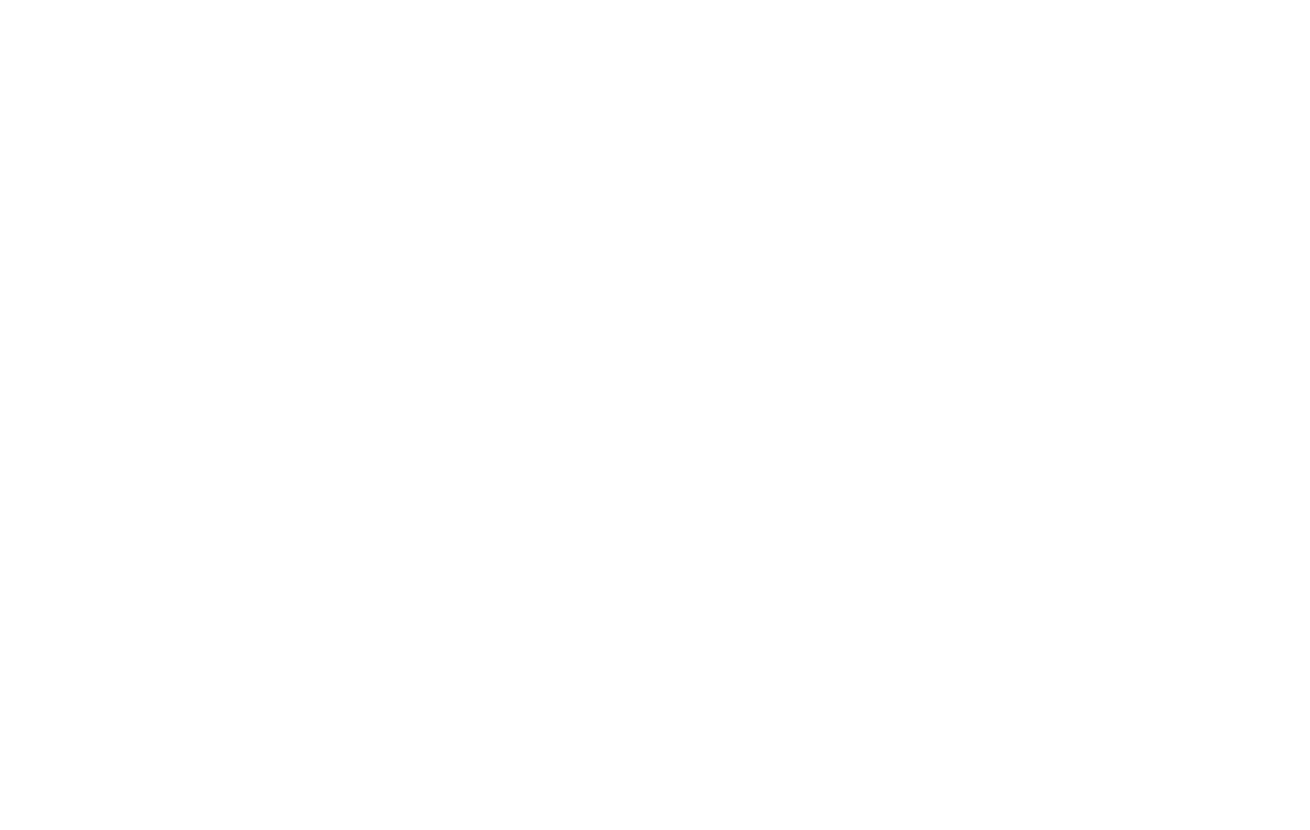
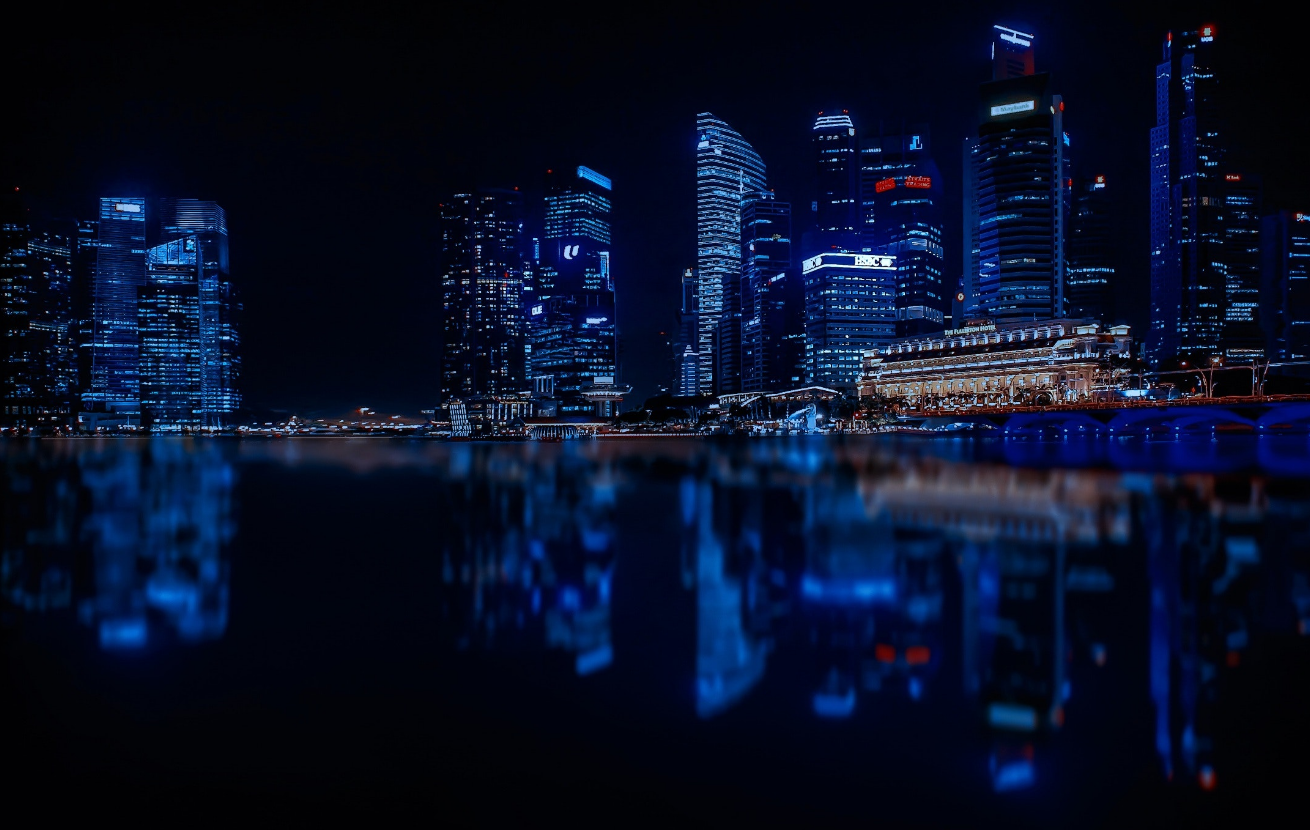
Before and after one commit to wallaceAnterio/blurry-Loading, a plain HTML site: page index.html in a window 1280 px wide. Shown: the whole page, 1310 px wide, since content can reach past the window. Before the commit the page ends 800 px from the top, so only its background shows below. Drawn offline with Linux system fonts and the light colour scheme; a web font is replaced by a local one.

Commit message:
implementing styles and logic

```diff
--- a/css/styles.css
+++ b/css/styles.css
@@ -0,0 +1,32 @@
+@import url("https://fonts.googleapis.com/css?family=Muli&display=swap");
+
+
+* {
+    box-sizing: border-box;
+}
+
+body {
+    background-color: rebeccapurple;
+    display: flex;
+    align-items: center;
+    justify-content: center;
+    height: 100vh;
+    overflow: hidden;
+    margin: 0;
+}
+
+.bg {
+    background: url('../img/night-image.jpg') no-repeat center center/cover;
+    position: absolute;
+    top: -30px;
+    left: -30px;
+    width: calc(100vw + 60px);
+    height: calc(100vh + 60px);
+    z-index: -1;
+    filter: blur(0px);
+}
+
+.text-loading {
+    font-size: 50px;
+    color: #fff;
+}
--- a/index.html
+++ b/index.html
@@ -1,13 +1,18 @@
 <!DOCTYPE html>
 <html lang="en">
+
 <head>
     <meta charset="UTF-8">
     <meta http-equiv="X-UA-Compatible" content="IE=edge">
     <meta name="viewport" content="width=device-width, initial-scale=1.0">
+    <link rel="stylesheet" href="./css/styles.css">
+    <script src="./js/script.js" defer></script>
     <title>Blurry loading</title>
 </head>
+
 <body>
     <section class="bg"></section>
-<div class="text-loading"></div>
+    <div class="text-loading"></div>
 </body>
+
 </html>
--- a/js/script.js
+++ b/js/script.js
@@ -0,0 +1,25 @@
+const textLoading = document.querySelector('.text-loading')
+const bg = document.querySelector('.bg');
+
+let load = 0;
+
+let int = setInterval(blurring, 20);
+
+function blurring() {
+    load++
+
+    if (load > 99) {
+        clearInterval(int);
+    }
+
+    textLoading.innerText = `${load}%`;
+    textLoading.style.opacity = scale(load, 0, 100, 1, 0);
+    bg.style.filter = `blur(${scale(load, 0, 100, 30, 0)}px)`;
+}
+
+/** Reference Link
+ * https://stackoverflow.com/questions/10756313/javascript-jquery-map-a-range-of-numbers-to-another-range-of-numbers
+ */
+const scale = (num, in_min, int_max, out_min, out_max) => {
+    return ((num - in_min) * (out_max - out_min)) / (int_max - in_min) + out_min;
+};
```
